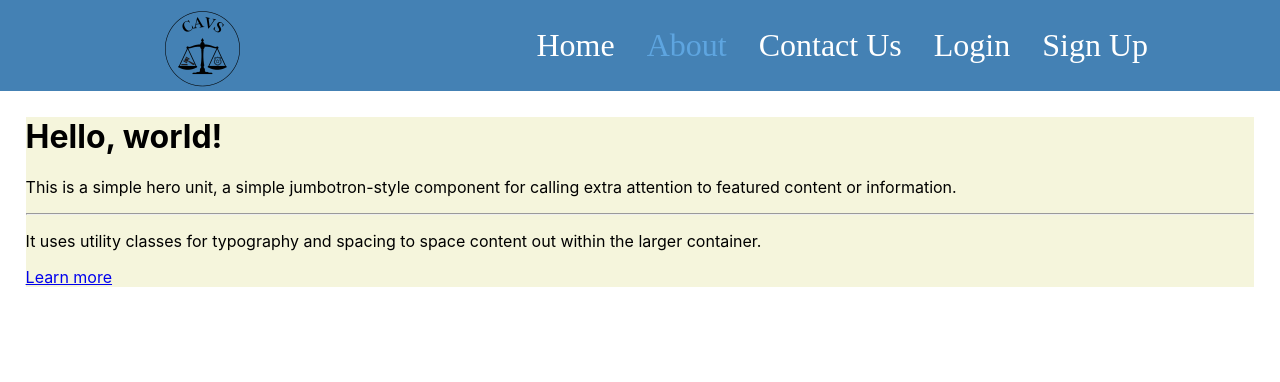
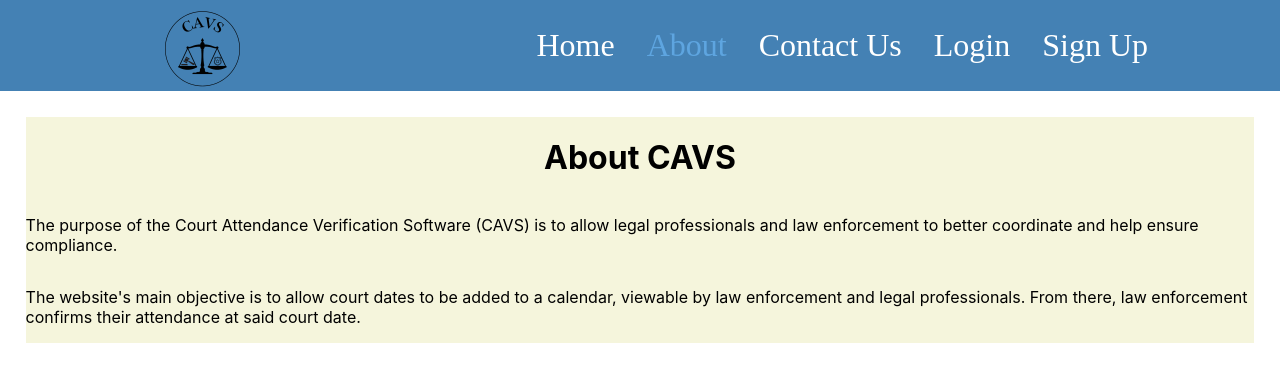
Before and after one commit to LadyDragoneye/CAVS, a React (Create React App) app in the folder frontend/: page /about in a window 1280 px wide. Shown: the top 382 px of the page. Built offline with nearby package versions, Linux system fonts and the light colour scheme.

Commit message:
About Changes

```diff
--- a/frontend/src/pages/about/about.css
+++ b/frontend/src/pages/about/about.css
@@ -1,4 +1,7 @@
 .jumbotron {
     background-color: #F5F5DC;
     margin: 2%;
+    display: flex;
+    flex-direction: column;
+    align-items: center;
 }
--- a/frontend/src/pages/about/about.js
+++ b/frontend/src/pages/about/about.js
@@ -7,13 +7,9 @@ const About = () => {
     return (
         <div>
             <div class="jumbotron">
-                <h1 class="display-4 text-center">Hello, world!</h1>
-                <p class="lead">This is a simple hero unit, a simple jumbotron-style component for calling extra attention to featured content or information.</p>
-                <hr class="my-4"></hr>
-                <p>It uses utility classes for typography and spacing to space content out within the larger container.</p>
-                <p class="lead">
-                    <a class="btn btn-primary btn-lg" href="#" role="button">Learn more</a>
-                </p>
+                <h1>About CAVS</h1>
+                <p class="lead">The purpose of the Court Attendance Verification Software (CAVS) is to allow legal professionals and law enforcement to better coordinate and help ensure compliance.</p>
+                <p class="lead">The website's main objective is to allow court dates to be added to a calendar, viewable by law enforcement and legal professionals. From there, law enforcement confirms their attendance at said court date.</p>
             </div>
         </div>
     );
```
